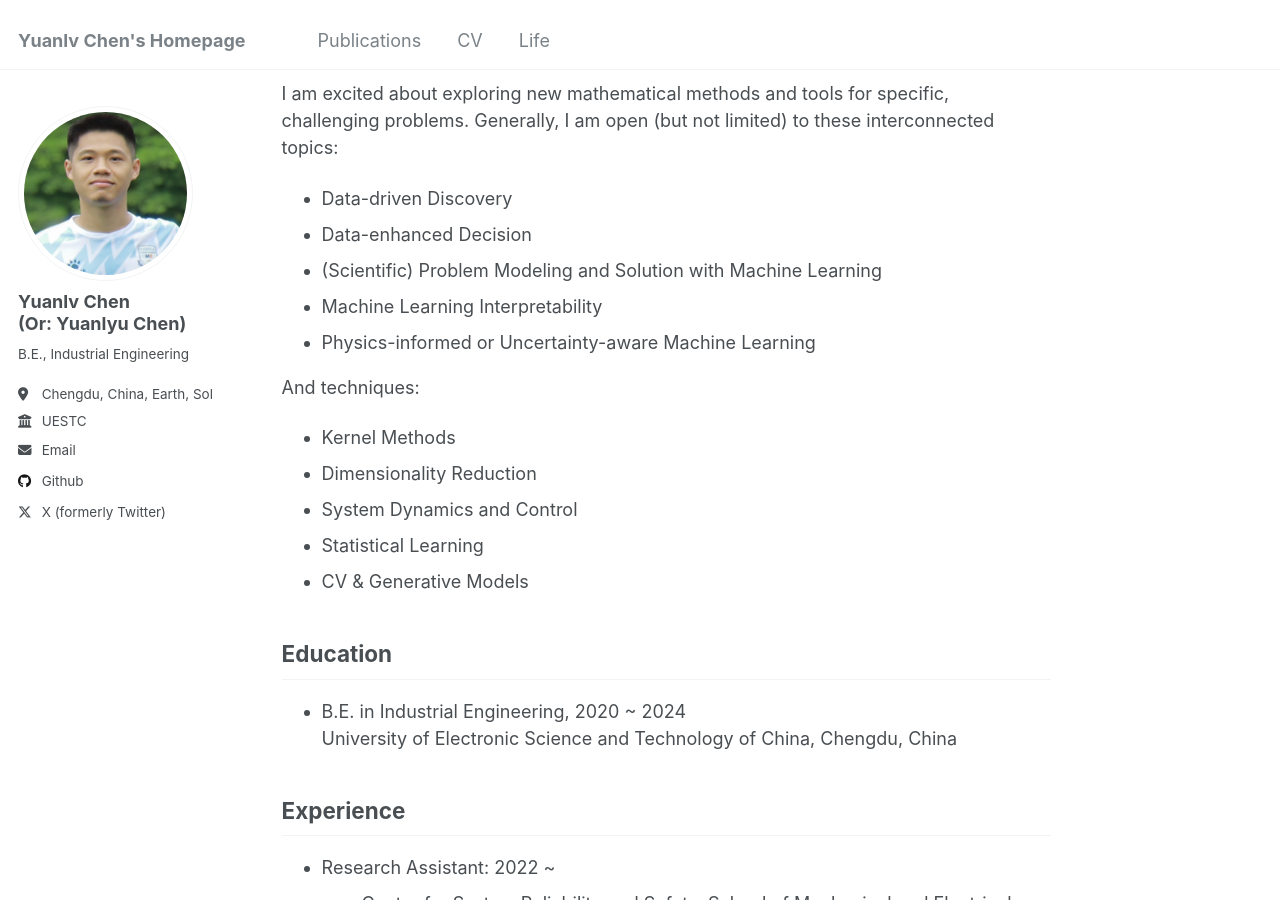
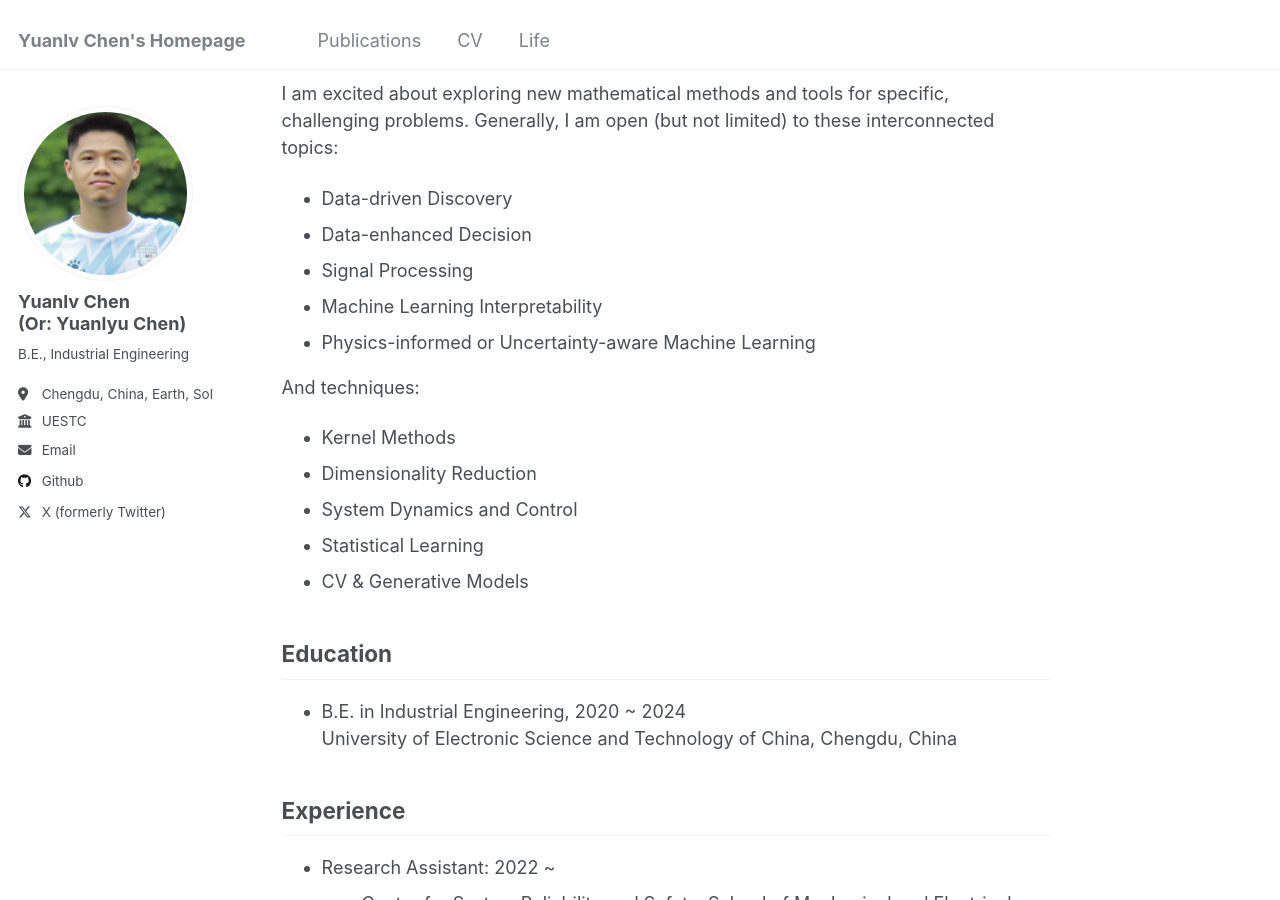
Before and after one commit to YLchen22/YLchen22.github.io, a Jekyll site: the page built from _pages/about.md, in a window 1280 px wide and 900 px high, scrolled down 426 px. Built offline with Jekyll 4.4.1, drawn with Linux system fonts in a browser that asks for light colours.

Commit message:
Update about.md

```diff
--- a/_pages/about.md
+++ b/_pages/about.md
@@ -20,7 +20,7 @@ Research Interests
 I am excited about exploring new mathematical methods and tools for specific, challenging problems. Generally, I am open (but not limited) to these interconnected topics:
 * Data-driven Discovery
 * Data-enhanced Decision
-* (Scientific) Problem Modeling and Solution with Machine Learning
+* Signal Processing
 * Machine Learning Interpretability
 * Physics-informed or Uncertainty-aware Machine Learning
 
```
